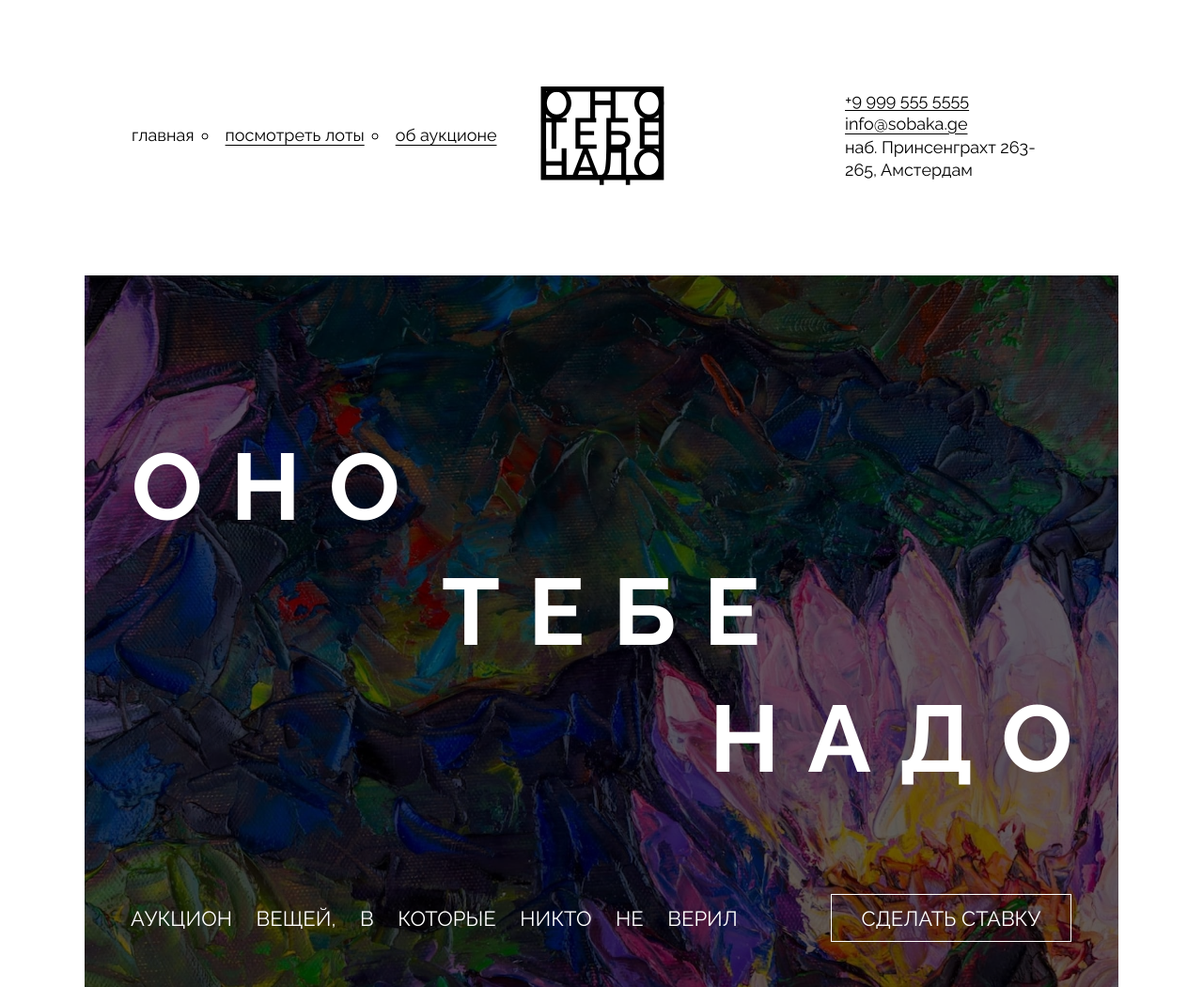
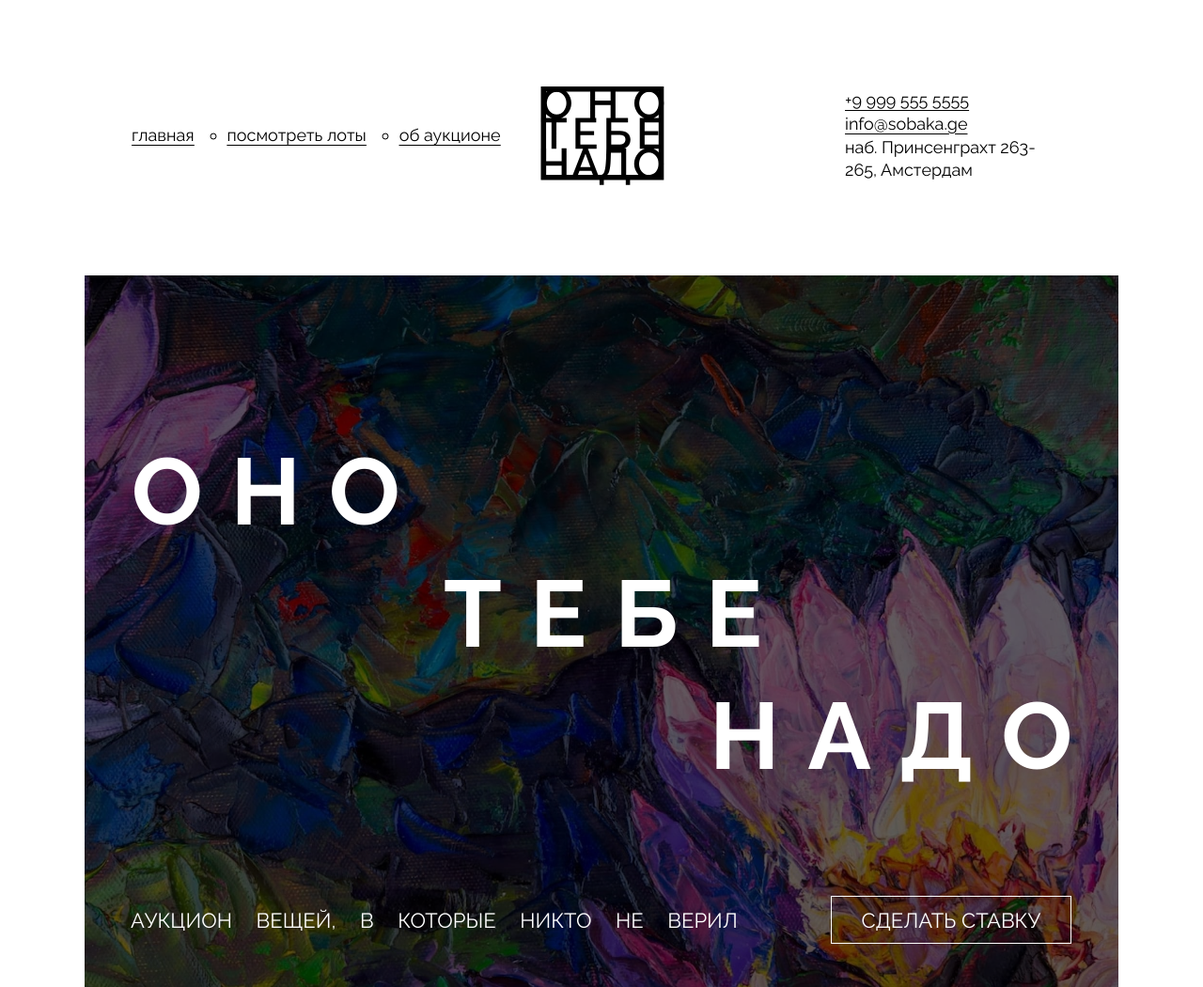
Before and after one commit to SERVVERRS/ono-tebe-nado, a plain HTML site: page index.html in a window 1280 px wide. Shown: the top 1050 px of the page at 94% size. Drawn offline with Linux system fonts and the light colour scheme.

Commit message:
Исправление ошибок

```diff
--- a/index.html
+++ b/index.html
@@ -13,9 +13,9 @@
     <header class="header">
         <nav>
             <ul class="nav">
-                <li class="text_nav main_nav">главная</li>
-                <li class="text_nav">посмотреть лоты</li>
-                <li class="text_nav">об аукционе</li>
+                <li class="text_nav"><a href="" >главная</a></li>
+                <li class="text_nav main_nav"><a href="" >посмотреть лоты</a></li>
+                <li class="text_nav main_nav"><a href="" >об аукционе</a></li>
             </ul>
         </nav>
         <a href=""><img class="logo" src="images/logo-black.svg" alt=" логотип в шапке сайта"></a>
@@ -28,17 +28,16 @@
     <main class="main">
     <section class="cover">
             <div class="cover_night">
-            <div class="cover_title">
-                <p class="cover_title1">ОНО</p>
-                <p class="cover_title2">ТЕБЕ</p>
-                <p class="cover_title3">НАДО</p>
-            </div>
+                <h1 class="cover__title">
+                    <span class="cover__title-text">оно</span>
+                    <span class="cover__title-text cover__title-text_align_center">тебе</span>
+                    <span class="cover__title-text cover__title-text_align_right">надо</span>
+                </h1>
                 <div class="description">
                     <p class="cover__description-text">Аукцион вещей, в которые никто не верил</p>
                     <button type="button" class="bet-button">Сделать ставку</button>
                 </div>
             </div>
-
     </section>
     <section class="lots">
         <h2 class="title_lots">Лоты</h2>
@@ -84,7 +83,9 @@
             <img src="images/logo-white.svg" alt="логотип на фоне черного круга" class="about__logo_svg">
         </div>
         <div>
+            <div class="title">
                 <h2 class="title_about">Об аукционе</h2>
+            </div>
             <div class="text_about">
                 <p class="title_text_about">Здесь вы не встретите очередное пафосное собрание
                     невероятно дорогого антиквариата. Наши лоты вообще
@@ -106,9 +107,9 @@
         </address>
         <nav>
             <ul class="nav_footer">
-                <li class="text_nav main_nav">главная</li>
-                <li class="text_nav">посмотреть лоты</li>
-                <li class="text_nav">об аукционе</li>
+                <li><a href="" class="text_nav main_nav">главная</a></li>
+                <li><a href="" class="text_nav">посмотреть лоты</a></li>
+                <li><a href="" class="text_nav">об аукционе</a></li>
             </ul>
         </nav>
         <ul class="footer_nav_img">
--- a/styles/style.css
+++ b/styles/style.css
@@ -24,13 +24,13 @@ body {
     align-items: center;
 }
 .nav {
-    list-style-position: inside;
-    list-style-type: circle;
-    gap: 8px;
+
+    gap: 35px;
     margin: auto;
     display: flex;
     padding-left: 50px;
     padding-bottom: 6px;
+    list-style: none;
 }
 li:before {
     display: list-item;
@@ -40,10 +40,11 @@ li:before {
     font-style: normal;
     font-size: 18px;
     text-decoration: underline;
+
 }
 .main_nav {
-    text-decoration: none;
-    list-style: none;
+    list-style-type: circle;
+
 }
 .logo {
     width: 148px;
@@ -73,30 +74,25 @@ li:before {
     min-height: 757px;
     background-color: rgba(0, 0, 0, 0.6);
 }
-.cover_title {
-    font-weight: bold;
-    margin: 0;
+
+
+.cover__title {
+    padding-top: 165px;
+    position: relative;
+    z-index: 1;
+    color: #fff;
     font-size: 100px;
-    color: white;
-    line-height: 120px;
+    line-height: 1.3;
+    letter-spacing: 0.3em;
+    text-transform: uppercase;
 }
-.cover_title1 {
-    letter-spacing: 30px;
-    width: 286px;
-    padding-top: 165px;
+.cover__title-text {
     padding-left: 50px;
 }
-.cover_title2 {
-    padding-top: 13px;
-    letter-spacing: 30px;
-    width: 339px;
-    padding-left: 380px;
+.cover__title-text_align_center {
+    padding-left: 382px;
 }
-.cover_title3 {
-
-    padding-top: 15px;
-    letter-spacing: 30px;
-    width: 387px;
+.cover__title-text_align_right {
     padding-left: 665px;
 }
 .description {
@@ -140,6 +136,7 @@ article {
 }
 .cart {
     display: flex;
+    flex-wrap: wrap;
     justify-content: space-evenly;
     margin: 0;
     padding: 0;
@@ -221,7 +218,7 @@ article {
     gap: 15px;
 }
 .title_about {
-    min-height: 240px;
+
     margin: 0;
     display: flex;
     align-items: center;
@@ -230,6 +227,11 @@ article {
     padding-top: 10px;
     color: black;
     text-transform: uppercase;
+}
+.title{
+    display: flex;
+    min-height: 240px;
+    justify-content: space-between;
 }
 .title_text_about {
     padding-top: 10px;
@@ -263,7 +265,7 @@ article {
     list-style: none;
     display: flex;
     width: 240px;
-    margin-left: 185px;
+    margin-left: 190px;
 }
 .footer_icon {
     width: 48px;
```
Lines whose indentation alone changed are shown as unchanged.
